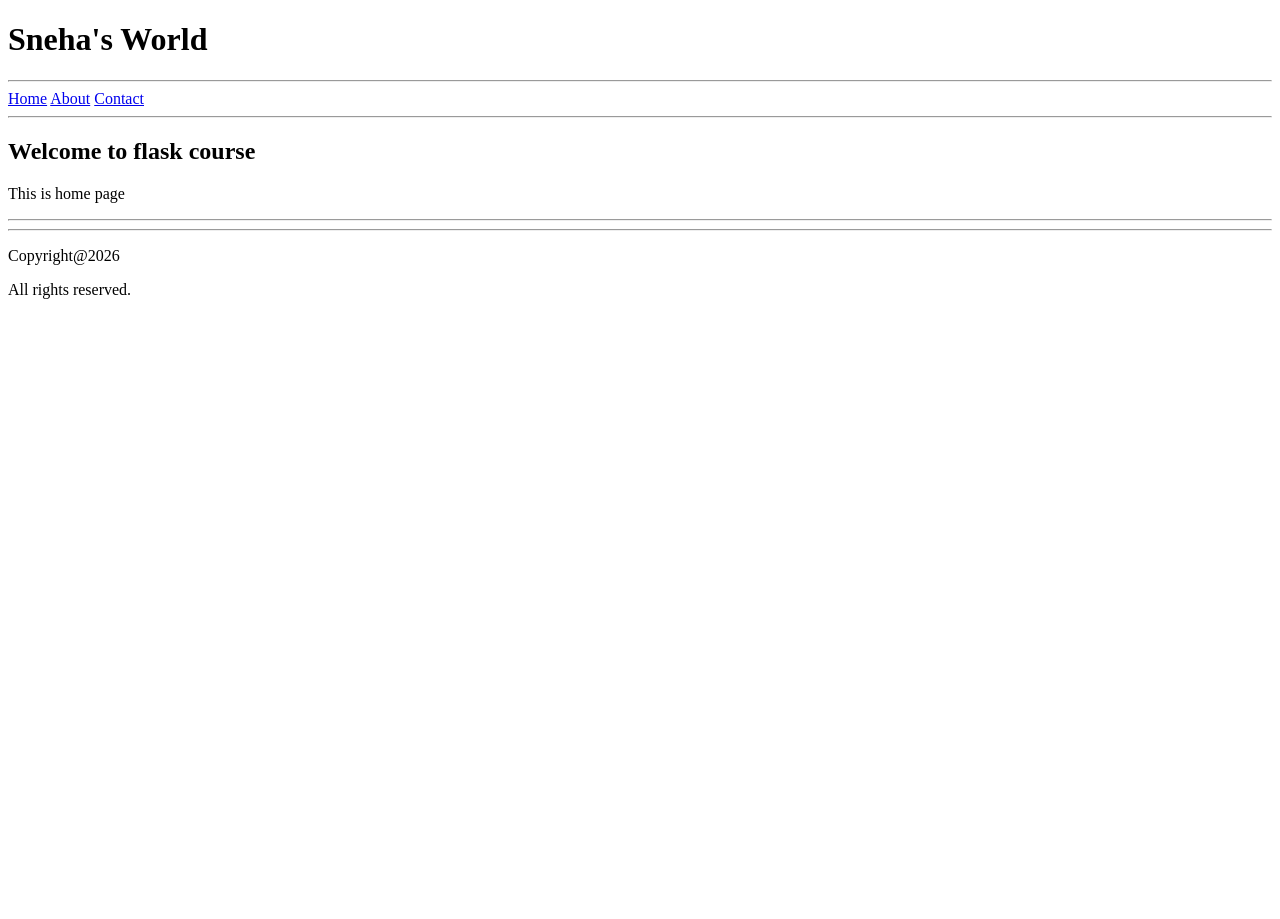
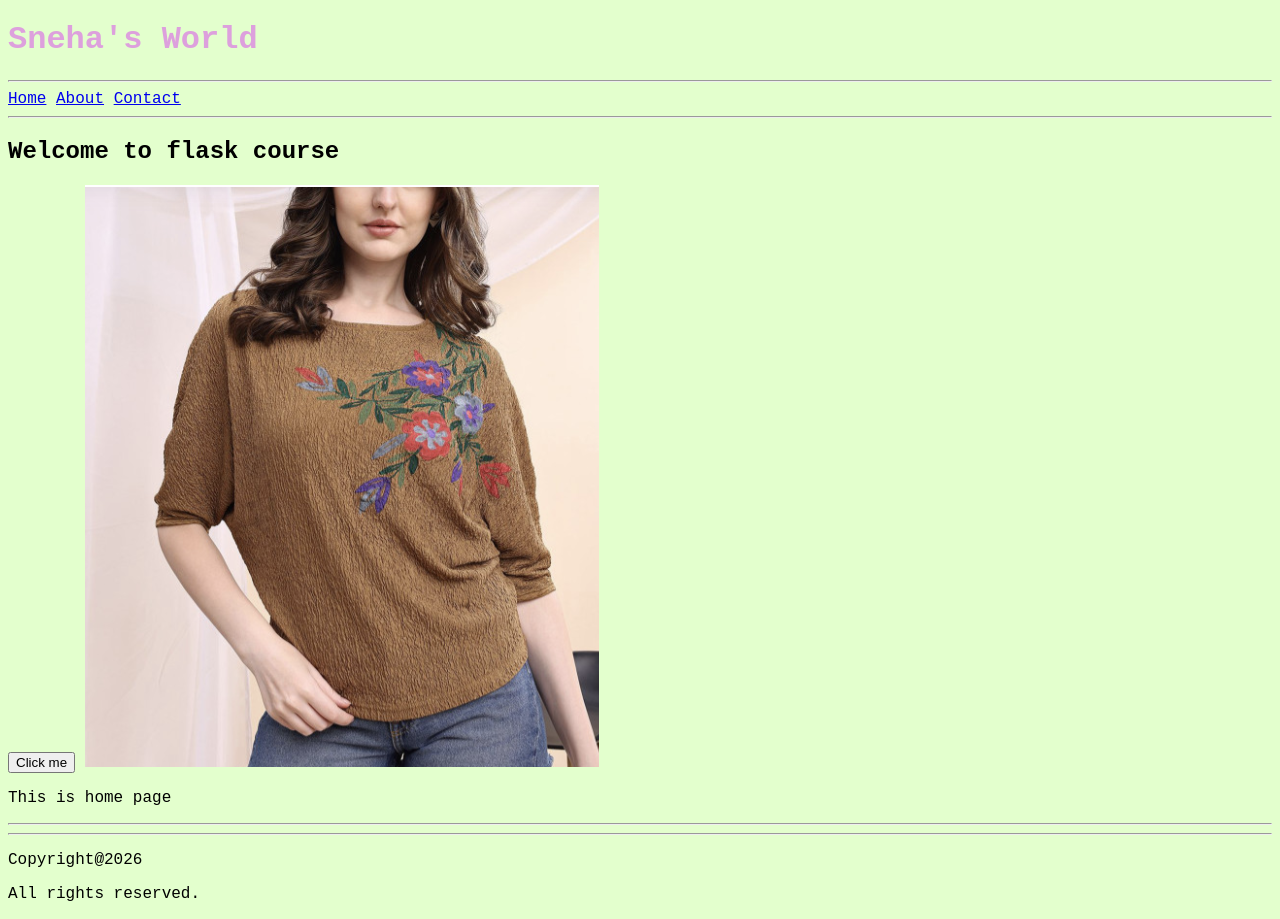
Before and after one commit to sneha200229/Flask-tutorial, a Flask app: page / in a window 1280 px wide. Before the commit the page ends 299 px from the top, so only its background shows below. Run offline with Flask 3, Linux system fonts and the light colour scheme.

Commit message:
Commit for static folder, js , css etc

```diff
--- /dev/null
+++ b/static/css/style.css
@@ -0,0 +1,7 @@
+body{
+    font-family:'Courier New', Courier, monospace;
+    background-color: rgb(227, 255, 205);
+}
+h1{
+    color: plum;
+}
--- /dev/null
+++ b/static/js/script.js
@@ -0,0 +1,4 @@
+function showMsg()
+{
+    alert("Helllo from flask")
+}
--- a/templates/base.html
+++ b/templates/base.html
@@ -4,6 +4,8 @@
     <meta charset="UTF-8" />
     <meta name="viewport" content="width=device-width, initial-scale=1.0" />
     <title>Flask Course</title>
+   {# <link rel="stylesheet" href="/static/css/style.css">#}
+   <link rel="stylesheet" href="{{url_for('static', filename='css/style.css')}}">
   </head>
   <body>
     <header>
@@ -11,8 +13,11 @@
       <hr />
       {% include "components/navbar.html" %}
     </header>
-    {%block content%} {% endblock %}
+    {%block content%}
+    {% endblock %}
     <hr />
     {% include "components/footer.html" %}
+    <script src="{{url_for('static',filename='js/script.js')}}"></script>
+
   </body>
 </html>
--- a/templates/index.html
+++ b/templates/index.html
@@ -1,5 +1,7 @@
 {% extends "base.html" %}
 {%block content%}
 <h2>Welcome to flask course</h2>
+<button onClick="showMsg()"> Click me</button>
+<img src="{{url_for('static', filename="images/shirt.png")}}" alt="shirt">
 <p>This is home page</p>
 {% endblock %}
```
Also changed, not shown: static/images/shirt.png (added).
